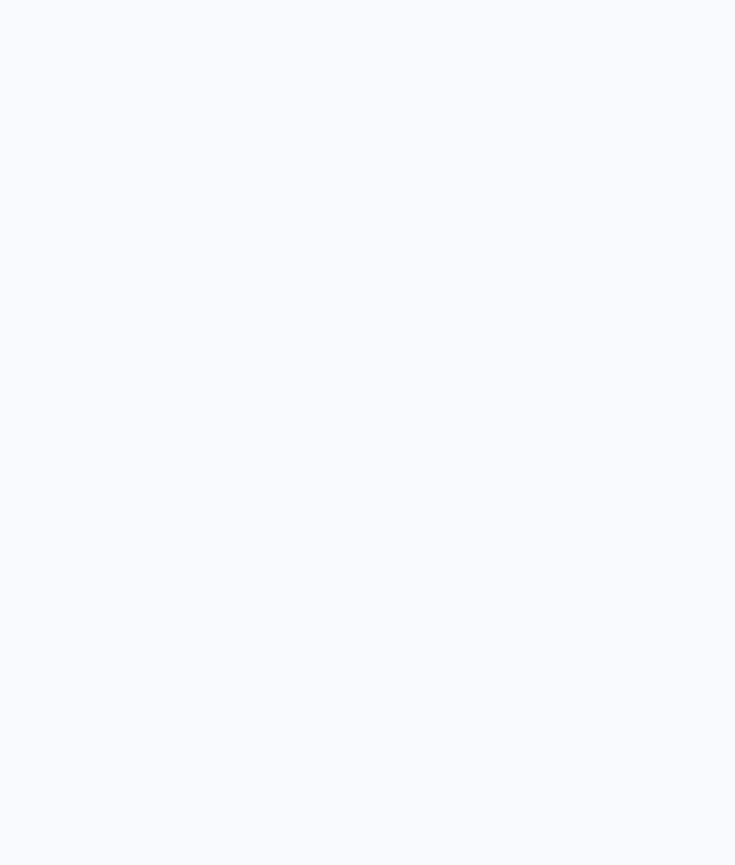
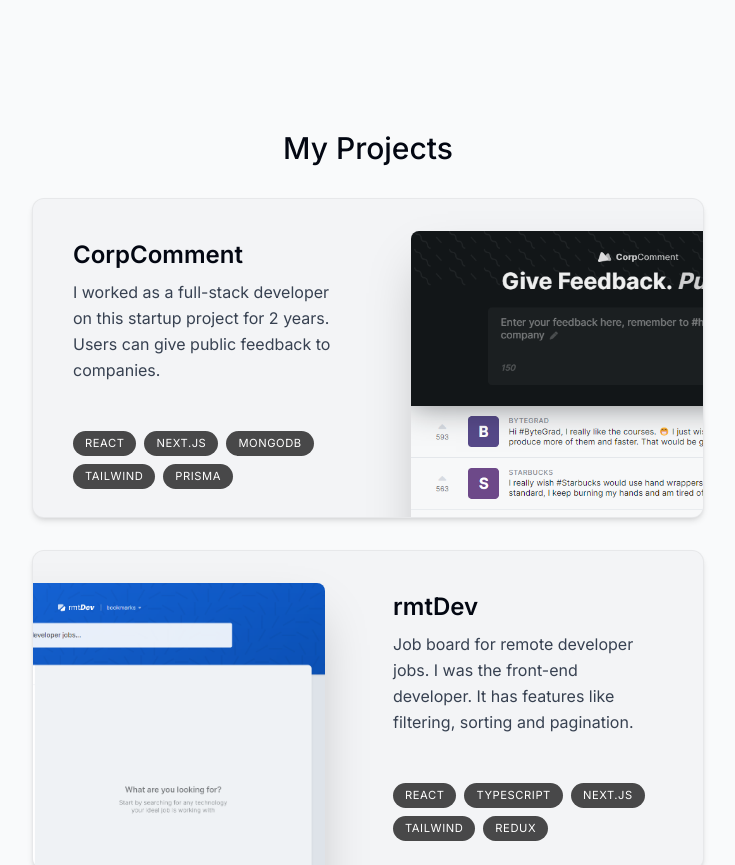
Before and after one commit to AielLeia/portfolio, a Next.js app: page / in a window 1280 px wide. Shown: the part 1220-2085 px from the top of the page, without its empty margins (272-1007 px from the left). Before the commit the page ends 1350 px from the top, so only its background shows below. Built offline with nearby package versions, Linux system fonts and the light colour scheme.

Commit message:
Project section.

```diff
--- a/app/page.tsx
+++ b/app/page.tsx
@@ -1,5 +1,6 @@
 import About from '@/components/about';
 import Intro from '@/components/intro';
+import Projects from '@/components/projects';
 import SectionDivider from '@/components/section-divider';
 
 export default function Home() {
@@ -8,6 +9,7 @@
       <Intro />
       <SectionDivider />
       <About />
+      <Projects />
     </main>
   );
 }
--- /dev/null
+++ b/components/projects.tsx
@@ -0,0 +1,25 @@
+'use client';
+
+import React from 'react';
+
+import { projectsData } from '@/lib/data';
+
+import Project from '@/components/projet';
+import SectionHeading from '@/components/section-heading';
+
+const Projects = () => {
+  return (
+    <section>
+      <SectionHeading>My projects</SectionHeading>
+      <div>
+        {projectsData.map((project, index) => (
+          <React.Fragment key={index}>
+            <Project {...project} />
+          </React.Fragment>
+        ))}
+      </div>
+    </section>
+  );
+};
+
+export default Projects;
--- /dev/null
+++ b/components/projet.tsx
@@ -0,0 +1,55 @@
+'use client';
+
+import { motion, useScroll, useTransform } from 'framer-motion';
+import Image from 'next/image';
+import React, { useRef } from 'react';
+
+import { projectsData } from '@/lib/data';
+
+type ProjectProps = (typeof projectsData)[number];
+
+const Project = ({ title, description, tags, imageUrl }: ProjectProps) => {
+  const divRef = useRef<HTMLDivElement>(null);
+
+  const { scrollYProgress } = useScroll({
+    target: divRef,
+    offset: ['0 1', '1.33 1'],
+  });
+
+  const scaleProgress = useTransform(scrollYProgress, [0, 1], [0.8, 1]);
+  const opacityProgress = useTransform(scrollYProgress, [0, 1], [0.6, 1]);
+
+  return (
+    <motion.div
+      ref={divRef}
+      style={{ scale: scaleProgress, opacity: opacityProgress }}
+      className="mb-3 sm:mb-8 last:mb-0 group"
+    >
+      <section className="bg-gray-100 max-w-[42rem] border border-black/5 overflow-hidden rounded-xl shadow-md sm:pr-8 relative sm:h-[20rem] group-even:pl-8 hover:bg-gray-200 transition">
+        <div className="pt-4 pb-7 px-5 sm:pl-10 sm:pr-2 sm:pt-10 sm:max-w-[50%] flex flex-col h-full group-even:ml-[18rem]">
+          <h3 className="text-2xl font-semibold">{title}</h3>
+          <p className="mt-2 leading-relaxed text-gray-700">{description}</p>
+          <ul className="flex gap-2 flex-wrap mt-4 sm:mt-auto">
+            {tags.map((tag, index) => (
+              <li
+                key={index}
+                className="bg-black/[0.7] px-3 py-1 text-[0.7rem] uppercase tracking-wider text-white rounded-full"
+              >
+                {tag}
+              </li>
+            ))}
+          </ul>
+        </div>
+
+        <Image
+          src={imageUrl}
+          alt={title}
+          quality={95}
+          className="absolute top-8 -right-40 w-[28.25rem] rounded-t-lg shadow-2xl group-even:-right-[initial] group-even:-left-40 transition group-hover:scale-[1.04] group-hover:-translate-x-3 group-hover:translate-y-3 group-hover:-rotate-2 group-even:group-hover:translate-x-3 group-even:group-hover:translate-y-3 group-even:group-hover:rotate-2"
+        />
+      </section>
+    </motion.div>
+  );
+};
+
+export default Project;
--- a/components/section-heading.tsx
+++ b/components/section-heading.tsx
@@ -5,7 +5,11 @@
 };
 
 const SectionHeading = ({ children }: SectionHeading) => {
-  return <h2 className="text-3xl font-medium capitalize mb-8">{children}</h2>;
+  return (
+    <h2 className="text-3xl font-medium capitalize mb-8 text-center">
+      {children}
+    </h2>
+  );
 };
 
 export default SectionHeading;
```
